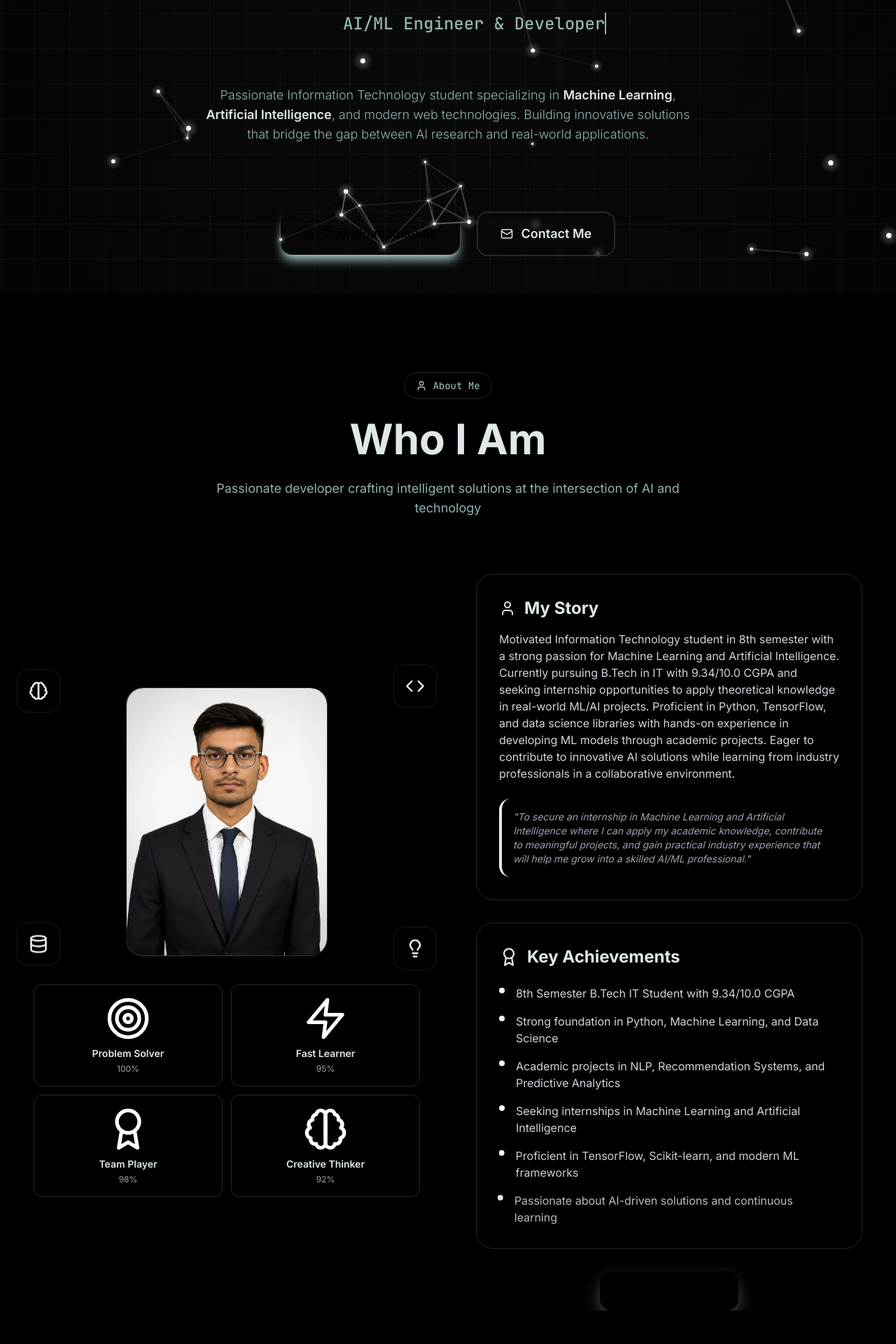
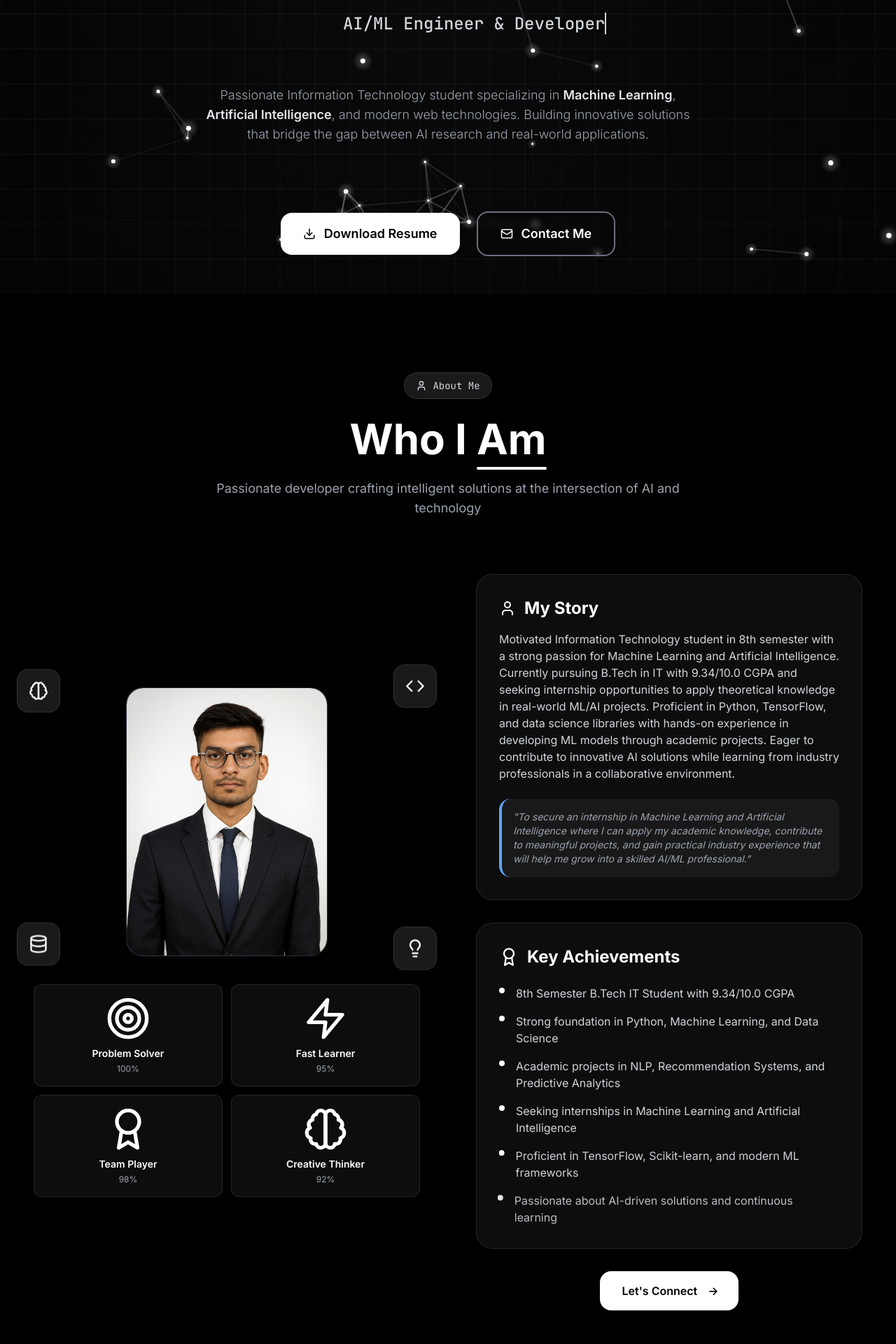
Before and after one commit to jenish2917/jenish-barvaliya-portfolio, a React (Vite) app in the folder frontend/: page / in a window 1280 px wide. Shown: the part 380-2300 px from the top of the page at 70% size. Built offline with nearby package versions, Linux system fonts and the light colour scheme; no server answers.

Commit message:
Revert "Implement Harbor color palette with semantic tokens"
This reverts commit 7a6c43e2c1a8962ff4fae230bbbd819f818d7a87.

```diff
--- a/frontend/src/components/sections/About.jsx
+++ b/frontend/src/components/sections/About.jsx
@@ -43,10 +43,10 @@ const About = ({ darkMode }) => {
   }
 
   const highlightIcons = [
-    { icon: Brain, color: darkMode ? "text-accent" : "text-black", bg: darkMode ? "bg-surface/60" : "bg-black/10", label: "AI/ML" },
-    { icon: Code, color: darkMode ? "text-accent" : "text-black", bg: darkMode ? "bg-surface/60" : "bg-black/10", label: "Development" },
-    { icon: Database, color: darkMode ? "text-accent" : "text-black", bg: darkMode ? "bg-surface/60" : "bg-black/10", label: "Data Science" },
-    { icon: Lightbulb, color: darkMode ? "text-accent" : "text-black", bg: darkMode ? "bg-surface/60" : "bg-black/10", label: "Innovation" }
+    { icon: Brain, color: darkMode ? "text-white" : "text-black", bg: darkMode ? "bg-white/10" : "bg-black/10", label: "AI/ML" },
+    { icon: Code, color: darkMode ? "text-white" : "text-black", bg: darkMode ? "bg-white/10" : "bg-black/10", label: "Development" },
+    { icon: Database, color: darkMode ? "text-white" : "text-black", bg: darkMode ? "bg-white/10" : "bg-black/10", label: "Data Science" },
+    { icon: Lightbulb, color: darkMode ? "text-white" : "text-black", bg: darkMode ? "bg-white/10" : "bg-black/10", label: "Innovation" }
   ]
 
   return (
@@ -63,13 +63,13 @@ const About = ({ darkMode }) => {
           <motion.div variants={itemVariants} className="text-center">
             <motion.span
               className={`inline-flex items-center gap-2 px-4 py-2 rounded-full text-sm font-mono ${
-                darkMode ? 'bg-surface/60 text-muted border border-border/60' : 'bg-black/10 text-gray-600'
-              } mb-6 backdrop-blur-sm`}
+                darkMode ? 'bg-white/10 text-gray-300' : 'bg-black/10 text-gray-600'
+              } mb-6 backdrop-blur-sm border border-white/10`}
             >
               <User size={16} />
               About Me
             </motion.span>
-            <h2 className={`text-3xl sm:text-4xl md:text-5xl lg:text-6xl font-bold ${darkMode ? 'text-text' : 'text-black'} mb-4 sm:mb-6`}>
+            <h2 className={`text-3xl sm:text-4xl md:text-5xl lg:text-6xl font-bold ${darkMode ? 'text-white' : 'text-black'} mb-4 sm:mb-6`}>
               Who I{' '}
               <span className="relative">
                 Am
@@ -77,11 +77,11 @@ const About = ({ darkMode }) => {
                   initial={{ width: 0 }}
                   animate={inView ? { width: "100%" } : { width: 0 }}
                   transition={{ delay: 1, duration: 0.8 }}
-                  className={`absolute -bottom-2 left-0 h-1 ${darkMode ? 'bg-accent' : 'bg-black'} rounded-full`}
+                  className={`absolute -bottom-2 left-0 h-1 ${darkMode ? 'bg-white' : 'bg-black'} rounded-full`}
                 />
               </span>
             </h2>
-            <p className={`text-sm sm:text-base md:text-lg ${darkMode ? 'text-muted/90' : 'text-gray-600'} max-w-3xl mx-auto leading-relaxed px-6 text-center`}>
+            <p className={`text-sm sm:text-base md:text-lg ${darkMode ? 'text-gray-400' : 'text-gray-600'} max-w-3xl mx-auto leading-relaxed px-6 text-center`}>
               Passionate developer crafting intelligent solutions at the intersection of AI and technology
             </p>
           </motion.div>
@@ -171,10 +171,10 @@ const About = ({ darkMode }) => {
                     initial={{ opacity: 0, y: 20 }}
                     animate={inView ? { opacity: 1, y: 0 } : { opacity: 0, y: 20 }}
                     transition={{ delay: 1 + index * 0.1, duration: 0.6 }}
-                    className={`p-2 sm:p-3 lg:p-4 rounded-lg sm:rounded-xl ${darkMode ? 'bg-surface/60' : 'bg-black/5'} backdrop-blur-sm border border-border/60 hover:border-accent/40 transition-all duration-300 group overflow-hidden`}
+                    className={`p-2 sm:p-3 lg:p-4 rounded-lg sm:rounded-xl ${darkMode ? 'bg-white/5' : 'bg-black/5'} backdrop-blur-sm border border-white/10 hover:border-white/20 transition-all duration-300 group overflow-hidden`}
                   >
-                    <skill.icon size={16} className={`sm:size-14 lg:size-16 ${darkMode ? 'text-accent' : 'text-black'} mb-1 sm:mb-2 group-hover:scale-110 transition-transform mx-auto`} />
-                    <h4 className={`text-xs sm:text-sm font-semibold ${darkMode ? 'text-text' : 'text-black'} mb-1 text-center leading-tight break-words`}>
+                    <skill.icon size={16} className={`sm:size-14 lg:size-16 ${darkMode ? 'text-white' : 'text-black'} mb-1 sm:mb-2 group-hover:scale-110 transition-transform mx-auto`} />
+                    <h4 className={`text-xs sm:text-sm font-semibold ${darkMode ? 'text-white' : 'text-black'} mb-1 text-center leading-tight break-words`}>
                       {skill.label}
                     </h4>
                     <p className={`text-xs ${darkMode ? 'text-gray-400' : 'text-gray-600'} text-center`}>
@@ -190,10 +190,10 @@ const About = ({ darkMode }) => {
               {/* Enhanced Summary */}
               <motion.div
                 variants={cardVariants}
-                className={`p-4 sm:p-6 lg:p-8 rounded-2xl sm:rounded-3xl ${darkMode ? 'bg-surface/60' : 'bg-black/5'} backdrop-blur-sm border border-border/60`}
+                className={`p-4 sm:p-6 lg:p-8 rounded-2xl sm:rounded-3xl ${darkMode ? 'bg-white/5' : 'bg-black/5'} backdrop-blur-sm border border-white/10`}
               >
-                <h3 className={`text-xl sm:text-2xl font-bold ${darkMode ? 'text-text' : 'text-black'} mb-3 sm:mb-4 flex items-center gap-2 sm:gap-3`}>
-                  <User className={darkMode ? "text-accent" : "text-black"} size={24} />
+                <h3 className={`text-xl sm:text-2xl font-bold ${darkMode ? 'text-white' : 'text-black'} mb-3 sm:mb-4 flex items-center gap-2 sm:gap-3`}>
+                  <User className={darkMode ? "text-white" : "text-black"} size={24} />
                   My Story
                 </h3>
                 <p className={`text-sm sm:text-base ${darkMode ? 'text-gray-300' : 'text-gray-700'} leading-relaxed mb-4 sm:mb-6 break-words overflow-hidden`}>
@@ -201,7 +201,7 @@ const About = ({ darkMode }) => {
                 </p>
                 <motion.div
                   whileHover={{ scale: 1.02 }}
-                  className={`p-4 rounded-2xl ${darkMode ? 'bg-surface/60' : 'bg-black/5'} border-l-4 border-accent`}
+                  className={`p-4 rounded-2xl ${darkMode ? 'bg-white/5' : 'bg-black/5'} border-l-4 border-blue-400`}
                 >
                   <p className={`text-sm ${darkMode ? 'text-gray-400' : 'text-gray-600'} italic break-words overflow-hidden`}>
                     "{about.vision}"
@@ -212,10 +212,10 @@ const About = ({ darkMode }) => {
               {/* Enhanced Highlights */}
               <motion.div
                 variants={cardVariants}
-                className={`p-8 rounded-3xl ${darkMode ? 'bg-surface/60' : 'bg-black/5'} backdrop-blur-sm border border-border/60`}
+                className={`p-8 rounded-3xl ${darkMode ? 'bg-white/5' : 'bg-black/5'} backdrop-blur-sm border border-white/10`}
               >
-                <h3 className={`text-2xl font-bold ${darkMode ? 'text-text' : 'text-black'} mb-6 flex items-center gap-3`}>
-                  <Award className={darkMode ? "text-accent" : "text-black"} size={28} />
+                <h3 className={`text-2xl font-bold ${darkMode ? 'text-white' : 'text-black'} mb-6 flex items-center gap-3`}>
+                  <Award className={darkMode ? "text-white" : "text-black"} size={28} />
                   Key Achievements
                 </h3>
                 <div className="space-y-4">
@@ -249,9 +249,9 @@ const About = ({ darkMode }) => {
                   href="#contact"
                   whileHover={{ scale: 1.05, y: -2 }}
                   whileTap={{ scale: 0.95 }}
-                  className={`inline-flex items-center gap-2 sm:gap-3 px-4 sm:px-6 lg:px-8 py-3 sm:py-4 rounded-xl sm:rounded-2xl font-semibold transition-all duration-300 text-sm sm:text-base focus-visible:ring-2 focus-visible:ring-ring focus-visible:ring-offset-2 ${
+                  className={`inline-flex items-center gap-2 sm:gap-3 px-4 sm:px-6 lg:px-8 py-3 sm:py-4 rounded-xl sm:rounded-2xl font-semibold transition-all duration-300 text-sm sm:text-base ${
                     darkMode
-                      ? 'bg-accent text-bg hover:bg-accent/90 shadow-glow hover:shadow-halo focus-visible:ring-offset-black'
+                      ? 'bg-white text-black hover:bg-gray-200 shadow-lg hover:shadow-xl'
                       : 'bg-black text-white hover:bg-gray-800 shadow-lg hover:shadow-xl'
                   }`}
                 >
--- a/frontend/src/components/sections/Hero.jsx
+++ b/frontend/src/components/sections/Hero.jsx
@@ -59,7 +59,7 @@ const Hero = ({ darkMode }) => {
               animate={{ opacity: 1, scale: 1 }}
               transition={{ delay: 0.5, duration: 0.6 }}
               className={`inline-flex items-center gap-2 px-4 py-2 rounded-full text-sm font-mono ${
-                darkMode ? 'bg-surface/60 text-muted border border-border/60' : 'bg-black/5 text-gray-600 border border-black/10'
+                darkMode ? 'bg-white/5 text-gray-300 border border-white/10' : 'bg-black/5 text-gray-600 border border-black/10'
               } backdrop-blur-sm`}
             >
               Hello, I'm
@@ -70,7 +70,7 @@ const Hero = ({ darkMode }) => {
           <motion.h1
             variants={itemVariants}
             className={`text-4xl sm:text-5xl md:text-6xl lg:text-7xl xl:text-8xl font-black ${
-              darkMode ? 'text-text' : 'text-black'
+              darkMode ? 'text-white' : 'text-black'
             } tracking-tight leading-none`}
           >
             <span className="relative inline-block">
@@ -101,7 +101,7 @@ const Hero = ({ darkMode }) => {
           >
             <motion.h2
               className={`text-base sm:text-lg md:text-xl lg:text-2xl ${
-                darkMode ? 'text-muted/90' : 'text-gray-600'
+                darkMode ? 'text-gray-300' : 'text-gray-600'
               } font-mono w-full font-medium px-2 sm:px-4 text-center leading-tight`}
             >
               <motion.span
@@ -127,15 +127,15 @@ const Hero = ({ darkMode }) => {
           <motion.p
             variants={itemVariants}
             className={`text-sm sm:text-base md:text-lg ${
-              darkMode ? 'text-muted/90' : 'text-gray-500'
+              darkMode ? 'text-gray-400' : 'text-gray-500'
             } max-w-3xl mx-auto leading-relaxed font-light px-6 text-center`}
           >
             Passionate Information Technology student specializing in{' '}
-            <span className={`font-semibold ${darkMode ? 'text-text' : 'text-gray-700'}`}>
+            <span className={`font-semibold ${darkMode ? 'text-gray-200' : 'text-gray-700'}`}>
               Machine Learning
             </span>
             {', '}
-            <span className={`font-semibold ${darkMode ? 'text-text' : 'text-gray-700'}`}>
+            <span className={`font-semibold ${darkMode ? 'text-gray-200' : 'text-gray-700'}`}>
               Artificial Intelligence
             </span>
             {', and modern web technologies. Building innovative solutions that bridge the gap between AI research and real-world applications.'}
@@ -155,9 +155,9 @@ const Hero = ({ darkMode }) => {
               href={personalInfo.resume}
               download
               aria-label="Download resume PDF"
-              className={`group relative inline-flex items-center px-6 py-3 sm:px-8 sm:py-4 rounded-2xl font-semibold text-sm sm:text-base lg:text-lg transition-all duration-300 overflow-hidden w-full sm:w-auto justify-center focus:outline-none focus-visible:ring-2 focus-visible:ring-ring focus-visible:ring-offset-2 ${
+              className={`group relative inline-flex items-center px-6 py-3 sm:px-8 sm:py-4 rounded-2xl font-semibold text-sm sm:text-base lg:text-lg transition-all duration-300 overflow-hidden w-full sm:w-auto justify-center focus:outline-none focus:ring-2 focus:ring-offset-2 ${
                 darkMode
-                  ? 'bg-accent text-bg hover:bg-accent/90 focus-visible:ring-offset-black shadow-glow'
+                  ? 'bg-white text-black hover:bg-gray-100 focus:ring-white focus:ring-offset-black'
                   : 'bg-black text-white hover:bg-gray-900 focus:ring-black focus:ring-offset-white'
               } shadow-lg hover:shadow-xl`}
             >
@@ -176,9 +176,9 @@ const Hero = ({ darkMode }) => {
               whileTap={{ scale: 0.95 }}
               href={`mailto:${personalInfo.email}`}
               aria-label="Send email to contact"
-              className={`group inline-flex items-center px-6 py-3 sm:px-8 sm:py-4 rounded-2xl font-semibold text-sm sm:text-base lg:text-lg border-2 transition-all duration-300 backdrop-blur-sm w-full sm:w-auto justify-center focus:outline-none focus-visible:ring-2 focus-visible:ring-ring focus-visible:ring-offset-2 ${
+              className={`group inline-flex items-center px-6 py-3 sm:px-8 sm:py-4 rounded-2xl font-semibold text-sm sm:text-base lg:text-lg border-2 transition-all duration-300 backdrop-blur-sm w-full sm:w-auto justify-center focus:outline-none focus:ring-2 focus:ring-offset-2 ${
                 darkMode
-                  ? 'border-border/60 text-text hover:border-accent hover:bg-surface/50 hover:shadow-glow focus-visible:ring-offset-black'
+                  ? 'border-gray-500 text-white hover:border-white hover:bg-white/5 hover:shadow-glow-md focus:ring-white focus:ring-offset-black'
                   : 'border-gray-400 text-black hover:border-black hover:bg-black/5 focus:ring-black focus:ring-offset-white'
               }`}
             >
--- a/frontend/src/index.css
+++ b/frontend/src/index.css
@@ -1,6 +1,4 @@
 @import url('https://fonts.googleapis.com/css2?family=Inter:wght@300;400;500;600;700;800;900&family=JetBrains+Mono:wght@400;500;600;700&display=swap');
-
-@import './styles/theme.css';
 
 @tailwind base;
 @tailwind components;
--- a/frontend/src/styles/theme.css
+++ /dev/null
@@ -1,44 +0,0 @@
-:root {
-  /* Core (keeps your black backdrop) */
-  --color-bg: 0 0 0;                /* #000000 */
-
-  /* Harbor palette mapped to roles */
-  --color-surface: 53 70 73;        /* #354649 */
-  --color-surface-2: 108 122 137;   /* #6C7A89 */
-  --color-accent: 163 198 196;      /* #A3C6C4 */
-  --color-text: 224 231 233;        /* #E0E7E9 */
-  --color-muted: 163 198 196;       /* #A3C6C4 */
-
-  /* Derived */
-  --color-border: 53 70 73;         /* same as surface for cohesion */
-  --color-ring: 163 198 196;        /* accent */
-
-  /* Optional subtle glows/lines */
-  --color-glow: 163 198 196;
-}
-
-/* Dark mode class toggle is already in app – this keeps it identical visually on desktop */
-.theme-dark {
-  --color-bg: 0 0 0;
-  --color-surface: 53 70 73;
-  --color-surface-2: 108 122 137;
-  --color-accent: 163 198 196;
-  --color-text: 224 231 233;
-  --color-muted: 163 198 196;
-  --color-border: 53 70 73;
-  --color-ring: 163 198 196;
-  --color-glow: 163 198 196;
-}
-
-/* Light mode support (optional) */
-.theme-light {
-  --color-bg: 255 255 255;
-  --color-surface: 224 231 233;
-  --color-surface-2: 163 198 196;
-  --color-accent: 53 70 73;
-  --color-text: 53 70 73;
-  --color-muted: 108 122 137;
-  --color-border: 163 198 196;
-  --color-ring: 53 70 73;
-  --color-glow: 53 70 73;
-}
--- a/frontend/tailwind.config.js
+++ b/frontend/tailwind.config.js
@@ -1,6 +1,5 @@
 /** @type {import('tailwindcss').Config} */
 export default {
-  darkMode: ['class'], // keep your current behavior
   content: [
     "./index.html",
     "./src/**/*.{js,ts,jsx,tsx}",
@@ -8,18 +7,6 @@ export default {
   theme: {
     extend: {
       colors: {
-        // Harbor Color System
-        bg: 'rgb(var(--color-bg) / <alpha-value>)',
-        surface: 'rgb(var(--color-surface) / <alpha-value>)',
-        surface2: 'rgb(var(--color-surface-2) / <alpha-value>)',
-        accent: 'rgb(var(--color-accent) / <alpha-value>)',
-        text: 'rgb(var(--color-text) / <alpha-value>)',
-        muted: 'rgb(var(--color-muted) / <alpha-value>)',
-        border: 'rgb(var(--color-border) / <alpha-value>)',
-        ring: 'rgb(var(--color-ring) / <alpha-value>)',
-        glow: 'rgb(var(--color-glow) / <alpha-value>)',
-
-        // Legacy colors for backwards compatibility
         primary: {
           black: '#000000',
           white: '#ffffff',
@@ -163,12 +150,6 @@ export default {
         'glow-lg': '0 0 30px rgba(255, 255, 255, 0.2)',
         'elegant': '0 4px 20px rgba(0, 0, 0, 0.15)',
         'elegant-hover': '0 8px 30px rgba(0, 0, 0, 0.2)',
-        // Harbor palette shadows
-        'halo': '0 0 0 4px rgb(var(--color-ring) / 0.15)',
-        'glow': '0 10px 30px -10px rgb(var(--color-glow) / 0.25)',
-      },
-      ringColor: {
-        DEFAULT: 'rgb(var(--color-ring) / 1)',
       },
       borderRadius: {
         'xl': '0.75rem',
```
Also changed, not shown: frontend/src/components/sections/Skills.jsx (+4 -4 lines).
